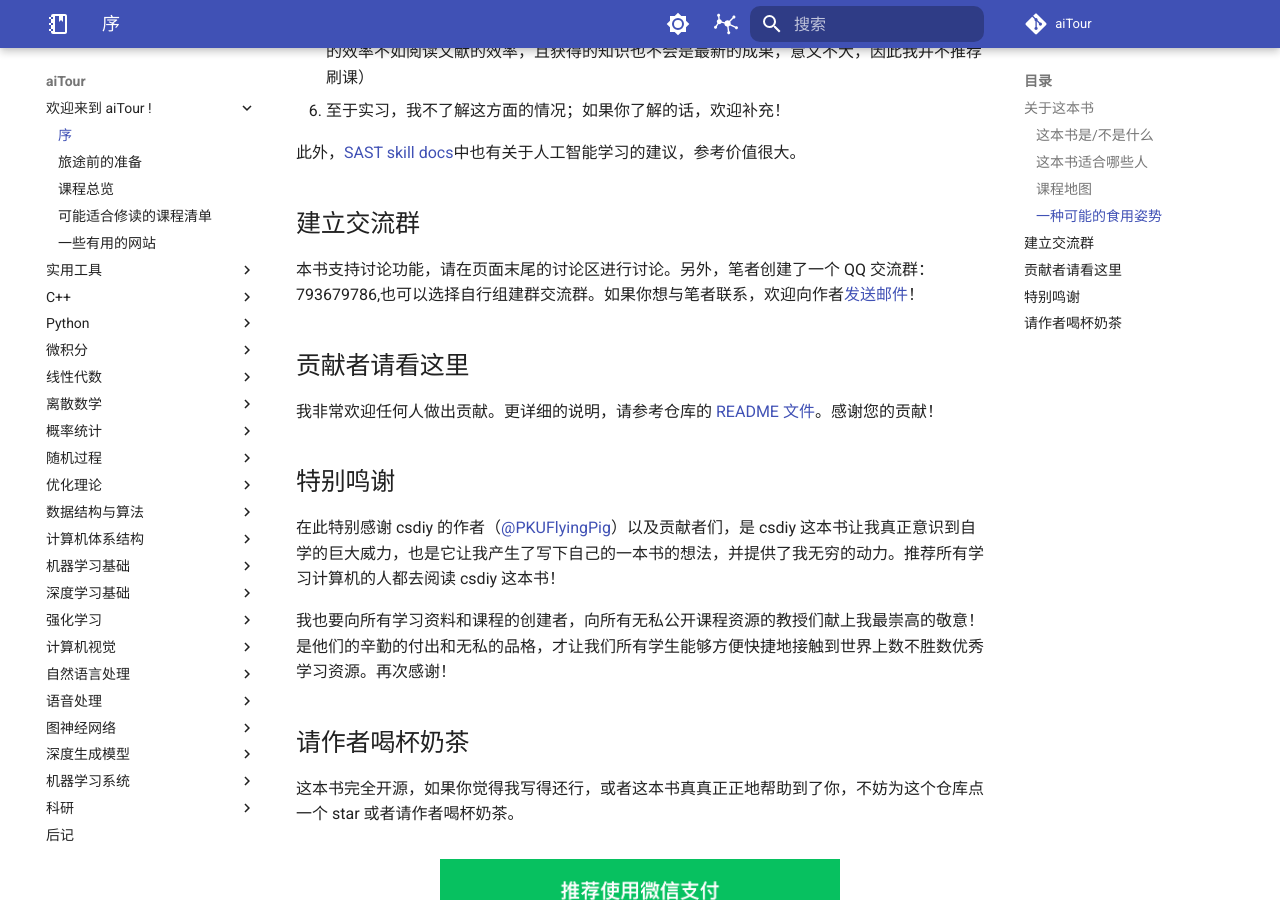
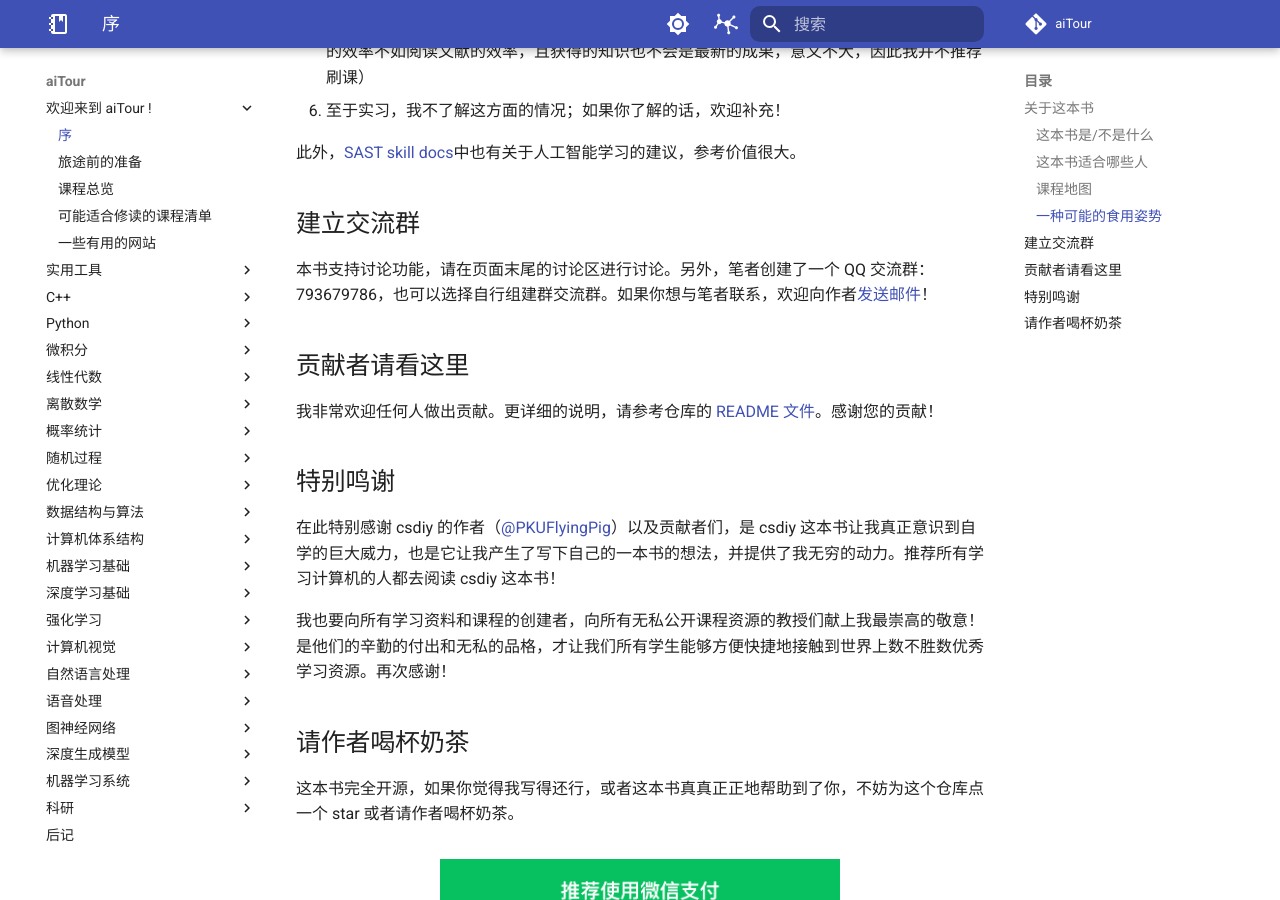
Before and after one commit to KinnariyaMamaTanha/aiTour, an MkDocs documentation site: the page built from docs/index.md, in a window 1280 px wide and 900 px high, scrolled down 2568 px. Built offline with MkDocs 1.6.1 and Material for MkDocs 9.7.7, drawn with Linux system fonts in a browser that asks for light colours; comment, search, counter and statistics services are not loaded; a style sheet for code colours, icons or effects is not loaded.

```diff
--- a/docs/index.md
+++ b/docs/index.md
@@ -77,7 +77,7 @@ statistics: True
 
 ## 建立交流群
 
-本书支持讨论功能，请在页面末尾的讨论区进行讨论。另外，笔者创建了一个 QQ 交流群：793679786,也可以选择自行组建群交流群。如果你想与笔者联系，欢迎向作者[发送邮件](mailto:jy_zhou@sjtu.edu.cn)！
+本书支持讨论功能，请在页面末尾的讨论区进行讨论。另外，笔者创建了一个 QQ 交流群：793679786，也可以选择自行组建群交流群。如果你想与笔者联系，欢迎向作者[发送邮件](mailto:jy_zhou@sjtu.edu.cn)！
 
 ## 贡献者请看这里
 
```
